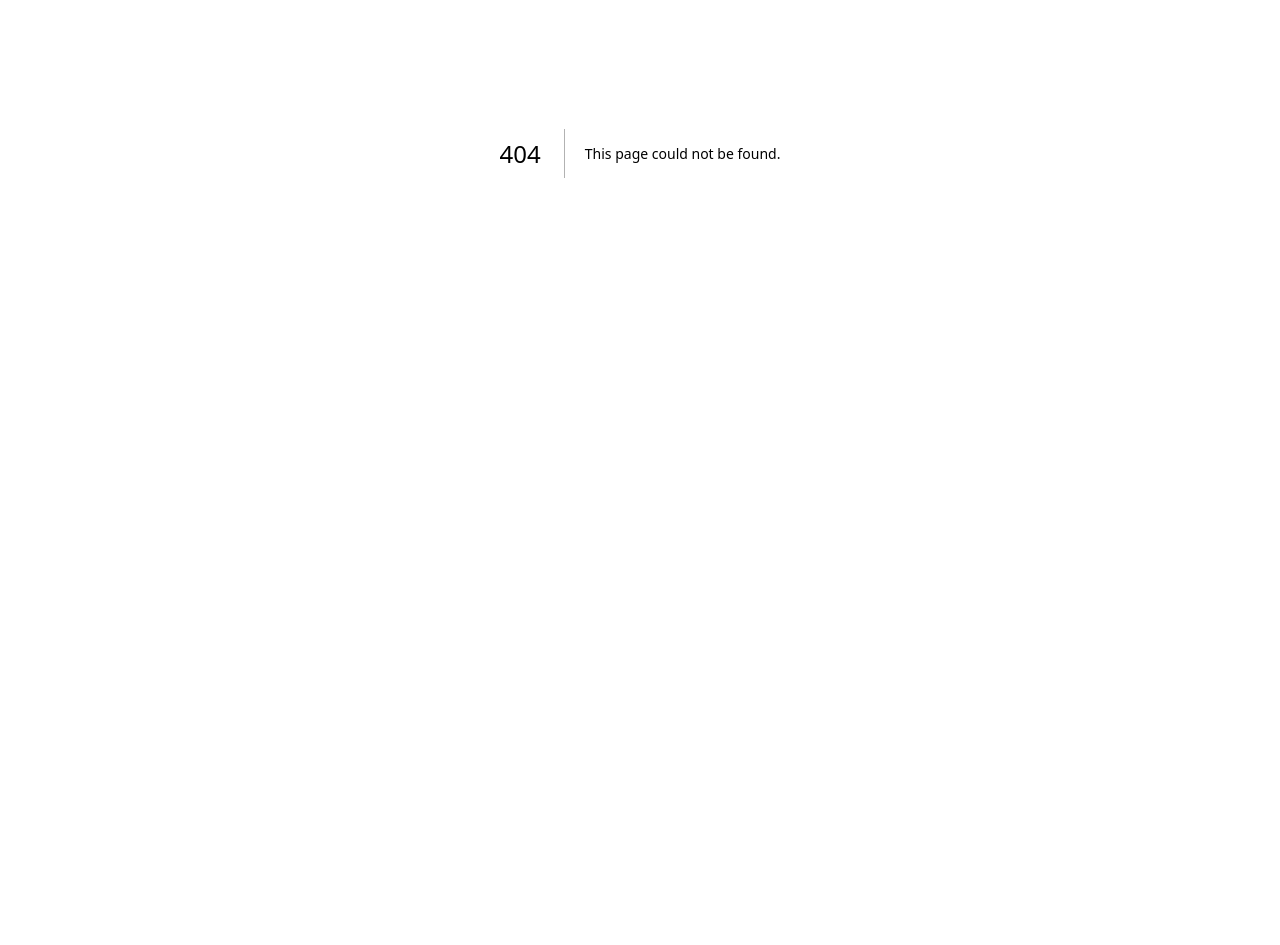
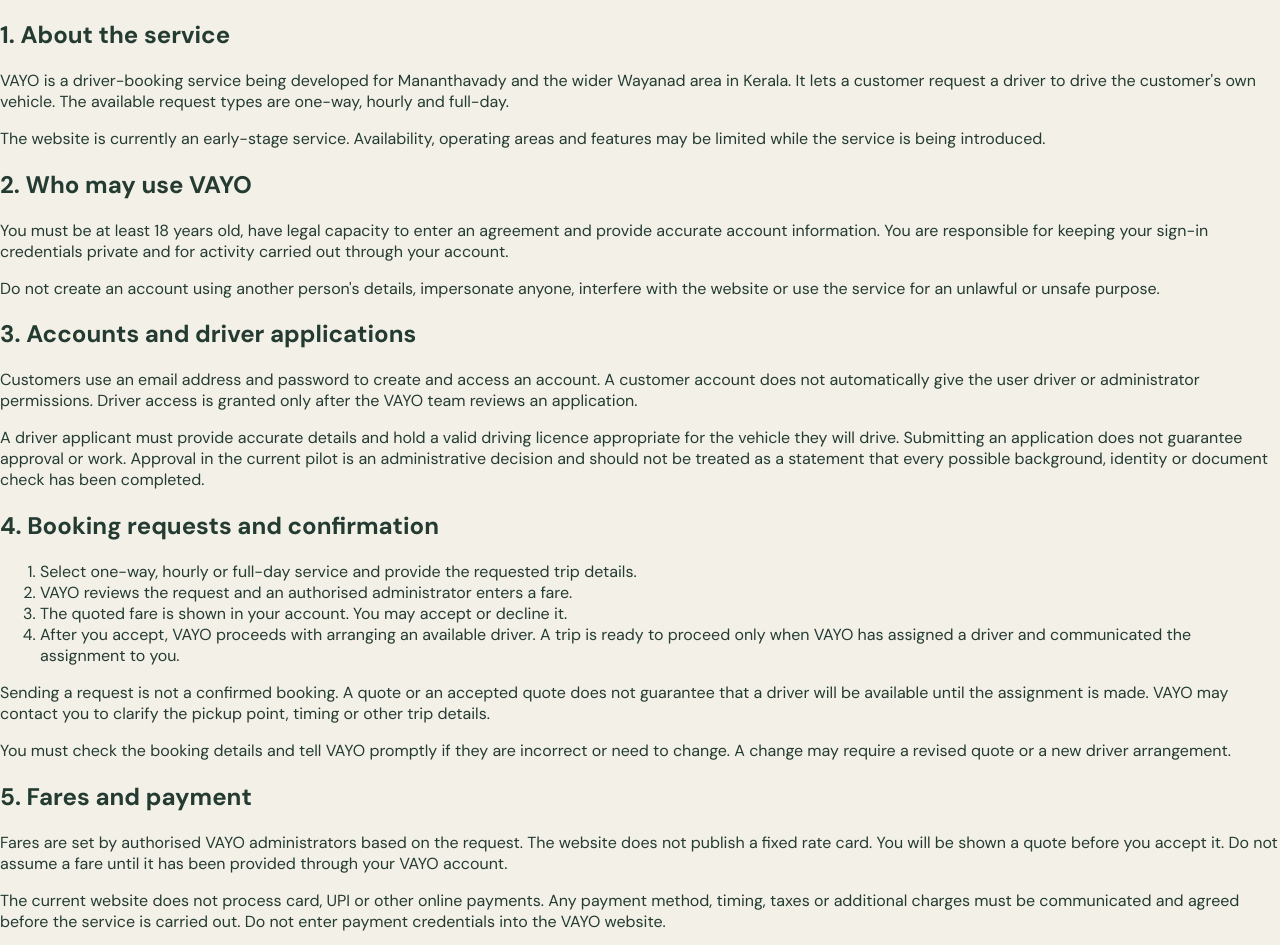
Before and after one commit to eeegecw/Vaayo, a Next.js app: page /terms in a window 1280 px wide. Before the commit this address had no page. Shown: the part 247-1192 px from the top of the page. Before the commit the page ends 800 px from the top, so only its background shows below. Built offline with nearby package versions, Linux system fonts and the light colour scheme.

Commit message:
Add VAYO terms of service page

```diff
--- /dev/null
+++ b/app/terms/page.tsx
@@ -0,0 +1,198 @@
+import type { Metadata } from "next";
+import { LegalPageShell } from "@/components/legal-page-shell";
+
+export const metadata: Metadata = {
+  title: "Terms of service | VAYO",
+  description: "Terms for using VAYO to request a driver for your own vehicle.",
+};
+
+export default function TermsPage() {
+  return (
+    <LegalPageShell
+      eyebrow="Using VAYO"
+      title="Terms of service"
+      intro="These terms explain how the VAYO website and driver-booking service currently work. Please read them before creating an account, requesting a driver or applying to drive."
+      updated="27 November 2026"
+    >
+      <section>
+        <h2>1. About the service</h2>
+        <p>
+          VAYO is a driver-booking service being developed for Mananthavady and the wider
+          Wayanad area in Kerala. It lets a customer request a driver to drive the customer&apos;s
+          own vehicle. The available request types are one-way, hourly and full-day.
+        </p>
+        <p>
+          The website is currently an early-stage service. Availability, operating areas and
+          features may be limited while the service is being introduced.
+        </p>
+      </section>
+
+      <section>
+        <h2>2. Who may use VAYO</h2>
+        <p>
+          You must be at least 18 years old, have legal capacity to enter an agreement and
+          provide accurate account information. You are responsible for keeping your sign-in
+          credentials private and for activity carried out through your account.
+        </p>
+        <p>
+          Do not create an account using another person&apos;s details, impersonate anyone,
+          interfere with the website or use the service for an unlawful or unsafe purpose.
+        </p>
+      </section>
+
+      <section>
+        <h2>3. Accounts and driver applications</h2>
+        <p>
+          Customers use an email address and password to create and access an account. A
+          customer account does not automatically give the user driver or administrator
+          permissions. Driver access is granted only after the VAYO team reviews an application.
+        </p>
+        <p>
+          A driver applicant must provide accurate details and hold a valid driving licence
+          appropriate for the vehicle they will drive. Submitting an application does not
+          guarantee approval or work. Approval in the current pilot is an administrative
+          decision and should not be treated as a statement that every possible background,
+          identity or document check has been completed.
+        </p>
+      </section>
+
+      <section>
+        <h2>4. Booking requests and confirmation</h2>
+        <ol>
+          <li>Select one-way, hourly or full-day service and provide the requested trip details.</li>
+          <li>VAYO reviews the request and an authorised administrator enters a fare.</li>
+          <li>The quoted fare is shown in your account. You may accept or decline it.</li>
+          <li>After you accept, VAYO proceeds with arranging an available driver. A trip is ready to proceed only when VAYO has assigned a driver and communicated the assignment to you.</li>
+        </ol>
+        <p>
+          Sending a request is not a confirmed booking. A quote or an accepted quote does not
+          guarantee that a driver will be available until the assignment is made. VAYO may
+          contact you to clarify the pickup point, timing or other trip details.
+        </p>
+        <p>
+          You must check the booking details and tell VAYO promptly if they are incorrect or
+          need to change. A change may require a revised quote or a new driver arrangement.
+        </p>
+      </section>
+
+      <section>
+        <h2>5. Fares and payment</h2>
+        <p>
+          Fares are set by authorised VAYO administrators based on the request. The website
+          does not publish a fixed rate card. You will be shown a quote before you accept it.
+          Do not assume a fare until it has been provided through your VAYO account.
+        </p>
+        <p>
+          The current website does not process card, UPI or other online payments. Any payment
+          method, timing, taxes or additional charges must be communicated and agreed before
+          the service is carried out. Do not enter payment credentials into the VAYO website.
+        </p>
+      </section>
+
+      <section>
+        <h2>6. Your responsibilities as a customer</h2>
+        <ul>
+          <li>You must own the vehicle or have the owner&apos;s permission to arrange for a driver to use it.</li>
+          <li>You are responsible for ensuring the vehicle is roadworthy and has the registrations, insurance and other documents required by law.</li>
+          <li>Provide accurate trip, pickup and timing details, and tell VAYO about material changes.</li>
+          <li>Do not ask a driver to break traffic laws, carry prohibited items or do anything unsafe or unlawful.</li>
+          <li>Before the trip starts, make sure the driver and vehicle arrangement is the one you agreed to with VAYO.</li>
+        </ul>
+      </section>
+
+      <section>
+        <h2>7. Responsibilities of drivers</h2>
+        <p>
+          Drivers using VAYO must provide accurate application details, maintain an appropriate
+          and valid driving licence, follow applicable road and safety laws, and treat customers
+          and their property respectfully. A driver must not accept a trip they are not legally
+          or safely able to perform. VAYO may suspend or remove access where an application,
+          account or trip raises a safety or conduct concern.
+        </p>
+      </section>
+
+      <section>
+        <h2>8. Changes and cancellations</h2>
+        <p>
+          You may decline a quoted fare before accepting it. If you need to change or cancel a
+          request after accepting a quote, contact VAYO as early as possible so the driver
+          arrangement can be reviewed. The current website does not yet provide a self-service
+          cancellation control or publish a cancellation fee schedule.
+        </p>
+        <p>
+          No cancellation charge is specified by these website terms. Any charge or payment
+          consequence must be clearly communicated to you before you agree to it and must
+          comply with applicable law.
+        </p>
+      </section>
+
+      <section>
+        <h2>9. Availability and service limits</h2>
+        <p>
+          VAYO may not be able to fulfil every request. A driver may be unavailable, weather,
+          road conditions or other events may affect a trip, and the service area may change.
+          VAYO will make reasonable efforts to communicate material changes to a booking.
+        </p>
+        <p>
+          The website is provided for booking and account management. Temporary outages,
+          maintenance or changes to features may occur.
+        </p>
+      </section>
+
+      <section>
+        <h2>10. Suspension and misuse</h2>
+        <p>
+          VAYO may restrict or suspend an account or application where there is suspected fraud,
+          inaccurate information, misuse, a safety concern, breach of these terms or a legal
+          requirement. Where reasonable and lawful, VAYO will explain the reason and any steps
+          available to resolve the issue.
+        </p>
+      </section>
+
+      <section>
+        <h2>11. Liability and consumer rights</h2>
+        <p>
+          Nothing in these terms removes any consumer right or legal responsibility that cannot
+          lawfully be excluded or limited. To the extent permitted by law, VAYO is not responsible
+          for interruptions or delays caused by events outside its reasonable control. This
+          clause does not decide responsibility for a particular accident, vehicle loss,
+          injury or service failure; those matters depend on the facts and applicable law.
+        </p>
+        <p>
+          Vehicle owners should maintain appropriate insurance and ensure that the policy
+          permits the intended use of the vehicle and the relevant driver arrangement.
+        </p>
+      </section>
+
+      <section>
+        <h2>12. Intellectual property and website use</h2>
+        <p>
+          VAYO names, branding, page design and website content may not be copied or used in a
+          misleading way without permission. You may use the website only for lawful personal
+          booking or driver application purposes and must not attempt to disrupt its operation
+          or gain unauthorised access to accounts or data.
+        </p>
+      </section>
+
+      <section>
+        <h2>13. Complaints and contact</h2>
+        <p>
+          VAYO has not yet published a named grievance officer, legal operator name, principal
+          business address, customer support email or phone number. These details must be
+          completed before public launch. Until then, this page should be treated as a working
+          description of the pilot service rather than a complete consumer grievance notice.
+        </p>
+      </section>
+
+      <section>
+        <h2>14. Governing law and updates</h2>
+        <p>
+          These terms are intended to be governed by the laws of India. Any dispute will be
+          handled by the courts or consumer forums that have jurisdiction under applicable law.
+          VAYO may update these terms when the service or applicable law changes. The latest
+          version and update date will appear on this page.
+        </p>
+      </section>
+    </LegalPageShell>
+  );
+}
```
